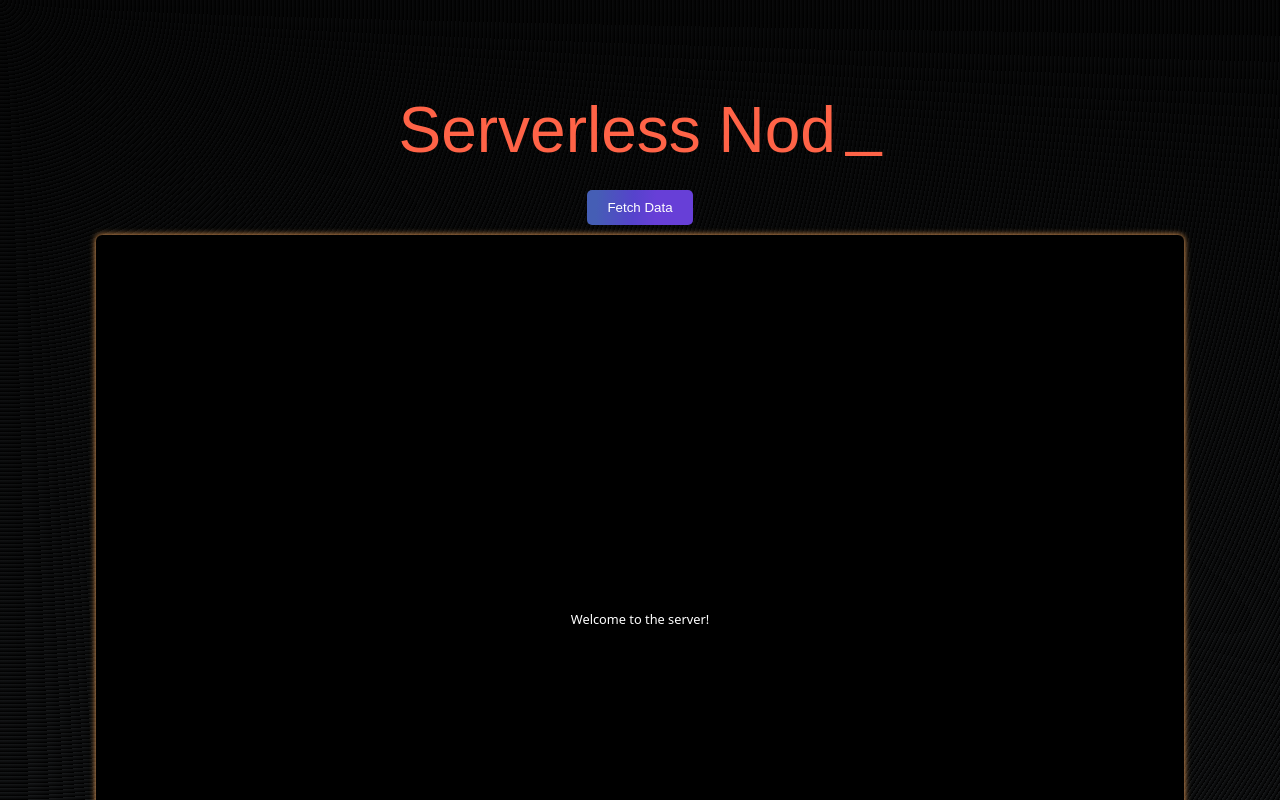
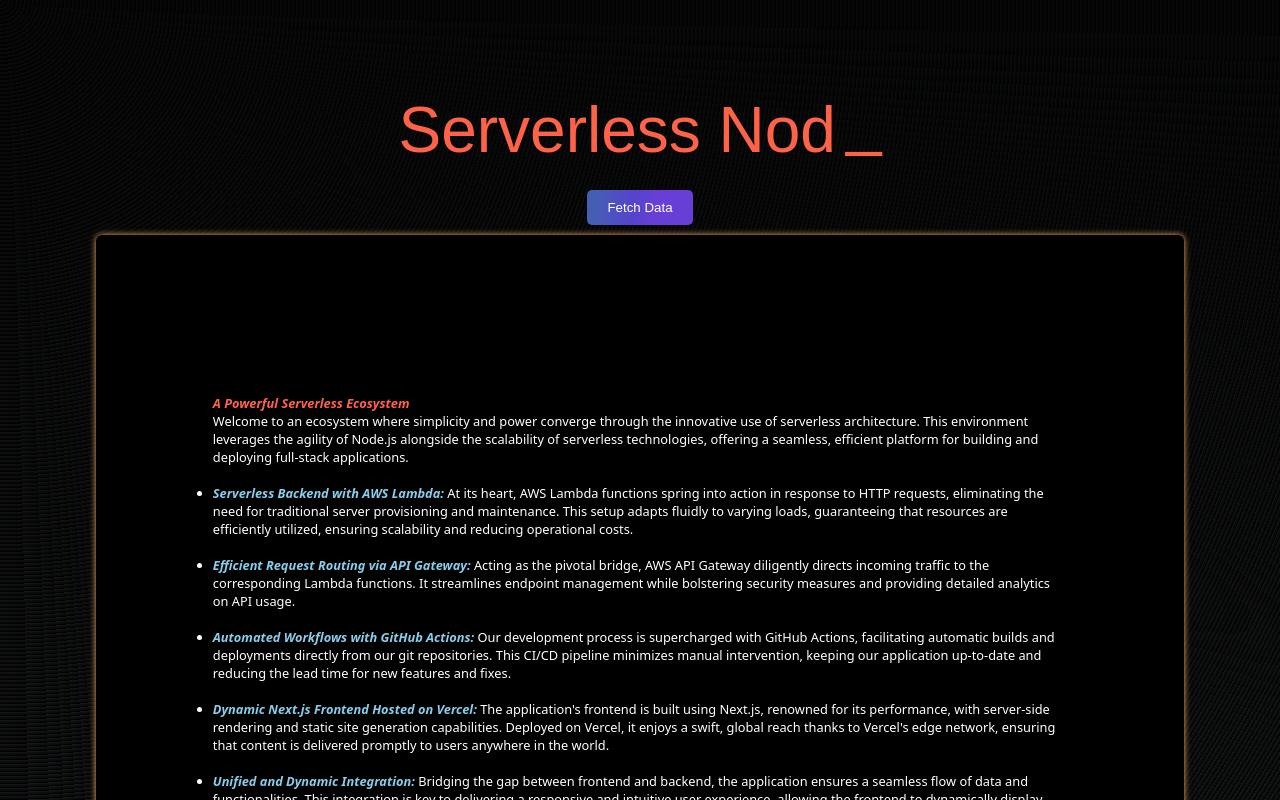
Before and after one commit to adusrk/serverless-nextjs, a Next.js app: page / in a window 1280 px wide. Shown: the top 800 px of the page. Built offline with nearby package versions, Linux system fonts and the light colour scheme; a web font is replaced by a local one.

Commit message:
ui update

```diff
--- a/components/Card.js
+++ b/components/Card.js
@@ -1,14 +1,76 @@
-import React from 'react';
-import styles from './Card.module.css'; // Adjust the path as necessary
+import React from "react";
+import styles from "./Card.module.css"; // Adjust the path as necessary
 
-const Card = ({data}) => {
-
+const Card = ({ data }) => {
   return (
     <>
-    <div className={styles.card}>
-      <div className={styles.cardContent}>
-    {data ? <pre>{JSON.stringify(data, null, 2)}</pre> : "Welcome to the server!"}
-  </div>
+      <div className={styles.card}>
+        {data ? (
+          <div className={styles.cardContent}>
+            <pre>{JSON.stringify(data, null, 2)}</pre>{" "}
+          </div>
+        ) : (
+          <div className={styles.temp}>
+<h4 style={{ color: 'tomato', fontStyle: 'italic' }}>A Powerful Serverless Ecosystem</h4>
+
+            <p>
+              Welcome to an ecosystem where simplicity and power converge
+              through the innovative use of serverless architecture. This
+              environment leverages the agility of Node.js alongside the
+              scalability of serverless technologies, offering a seamless,
+              efficient platform for building and deploying full-stack
+              applications.
+            </p>
+            <br />
+
+            <ul>
+              <li>
+                <strong style={{ color: 'skyblue', fontStyle: 'italic' }}>Serverless Backend with AWS Lambda:</strong> At its
+                heart, AWS Lambda functions spring into action in response to
+                HTTP requests, eliminating the need for traditional server
+                provisioning and maintenance. This setup adapts fluidly to
+                varying loads, guaranteeing that resources are efficiently
+                utilized, ensuring scalability and reducing operational costs.
+              </li>
+              <br />
+              <li>
+                <strong style={{ color: 'skyblue', fontStyle: 'italic' }}>Efficient Request Routing via API Gateway:</strong>{" "}
+                Acting as the pivotal bridge, AWS API Gateway diligently directs
+                incoming traffic to the corresponding Lambda functions. It
+                streamlines endpoint management while bolstering security
+                measures and providing detailed analytics on API usage.
+              </li>
+              <br />
+              <li>
+                <strong style={{ color: 'skyblue', fontStyle: 'italic' }}>Automated Workflows with GitHub Actions:</strong> Our
+                development process is supercharged with GitHub Actions,
+                facilitating automatic builds and deployments directly from our
+                git repositories. This CI/CD pipeline minimizes manual
+                intervention, keeping our application up-to-date and reducing
+                the lead time for new features and fixes.
+              </li>
+              <br />
+              <li>
+                <strong style={{ color: 'skyblue', fontStyle: 'italic' }}>Dynamic Next.js Frontend Hosted on Vercel:</strong> The
+                application's frontend is built using Next.js, renowned for its
+                performance, with server-side rendering and static site
+                generation capabilities. Deployed on Vercel, it enjoys a swift,
+                global reach thanks to Vercel's edge network, ensuring that
+                content is delivered promptly to users anywhere in the world.
+              </li>
+              <br />
+              <li>
+                <strong style={{ color: 'skyblue', fontStyle: 'italic' }}>Unified and Dynamic Integration:</strong> Bridging the
+                gap between frontend and backend, the application ensures a
+                seamless flow of data and functionalities. This integration is
+                key to delivering a responsive and intuitive user experience,
+                allowing the frontend to dynamically display content and execute
+                functionalities provided by the serverless backend.
+              </li>
+              <br />
+            </ul>
+          </div>
+        )}
       </div>
     </>
   );
--- a/components/Card.module.css
+++ b/components/Card.module.css
@@ -49,7 +49,12 @@
     animation: glow 2s infinite ease-in-out;
   }
   .cardContent {
+    max-height: 90%;
+
+  }
+  .temp{
     max-height: 90%; /* Adjust based on your design */
+    max-width: 80%;
   }
   @media (max-width: 768px) {
     .card {
```
